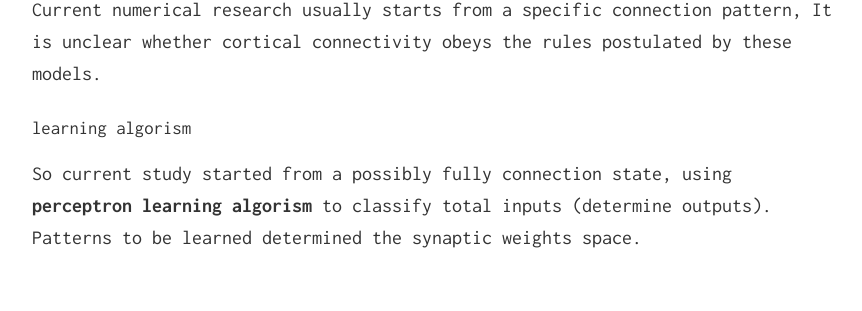
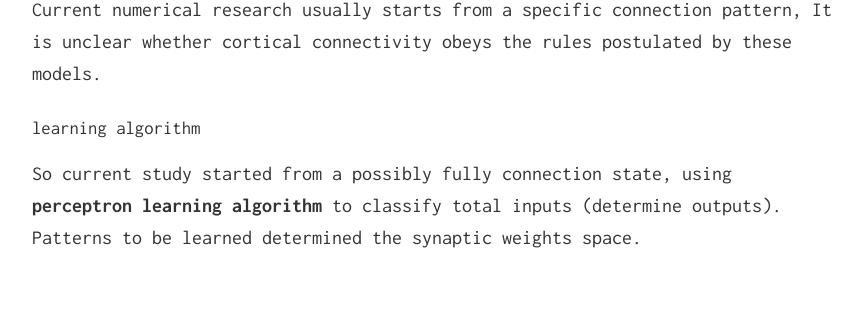
Before and after one commit to reading-club/reading-club.github.io, a Jekyll site: the page built from _5weekplus/week1.md, in a window 1280 px wide and 900 px high, scrolled down 3339 px. Shown: the part 142-453 px from the top of the window, without its empty margins (208-1070 px from the left). Built offline with Jekyll 4.4.1, drawn with Linux system fonts in a browser that asks for light colours; nearby versions of some CDN libraries; formulas are drawn with MathJax 3; some of the changed text lies outside the part shown.

Commit message:
typo fixed

```diff
--- a/_5weekplus/week1.md
+++ b/_5weekplus/week1.md
@@ -58,8 +58,8 @@ The feedforward network could present (or save) information, because the neuron
 
 Current numerical research usually starts from a specific connection pattern, It is unclear whether cortical connectivity obeys the rules postulated by these models.
 
-### learning algorism
-So current study started from a possibly fully connection state, using **perceptron learning algorism** to classify total inputs (determine outputs). Patterns to be learned determined the synaptic weights space.
+### learning algorithm
+So current study started from a possibly fully connection state, using **perceptron learning algorithm** to classify total inputs (determine outputs). Patterns to be learned determined the synaptic weights space.
 
 <figure markdown="1">
 ![]({{ site.baseurl }}/assets/posts/is-brain-optimal-for-information-storage/perceptron.png)
@@ -137,7 +137,7 @@ The same phenomenon of higher reciprocal connection probability was also observe
 
 How to realize the function of memory in ANN?
 
-Use tempotron learning algorism?
+Use tempotron learning algorithm?
 <figure markdown="1">
 ![]({{ site.baseurl }}/assets/posts/is-brain-optimal-for-information-storage/tempotron.png)
 </figure>
```
